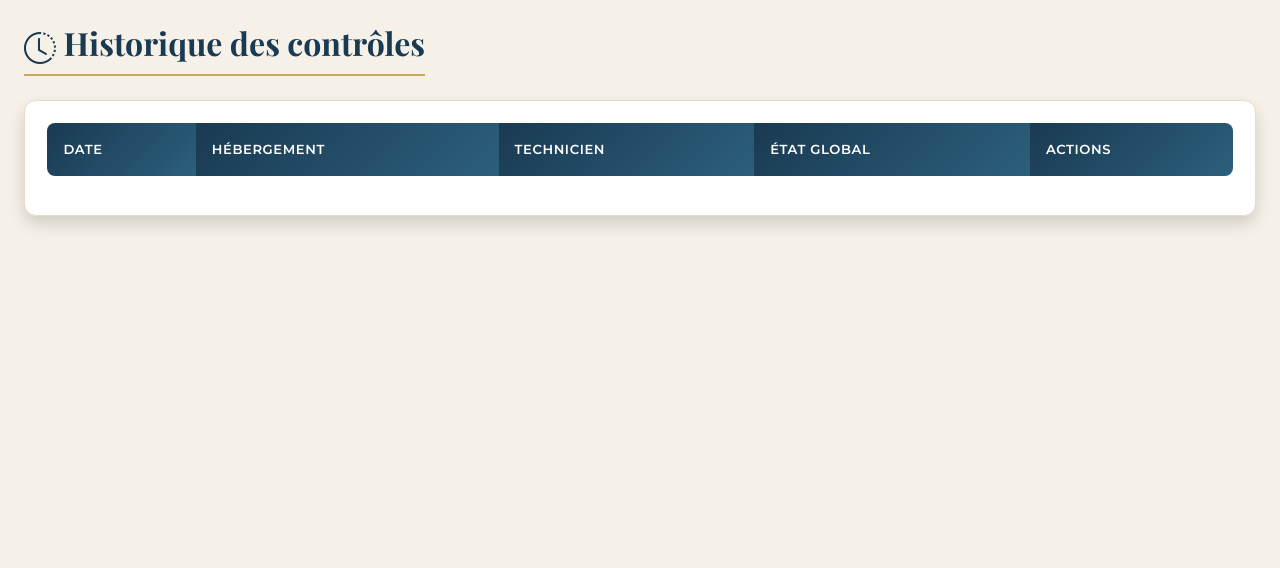
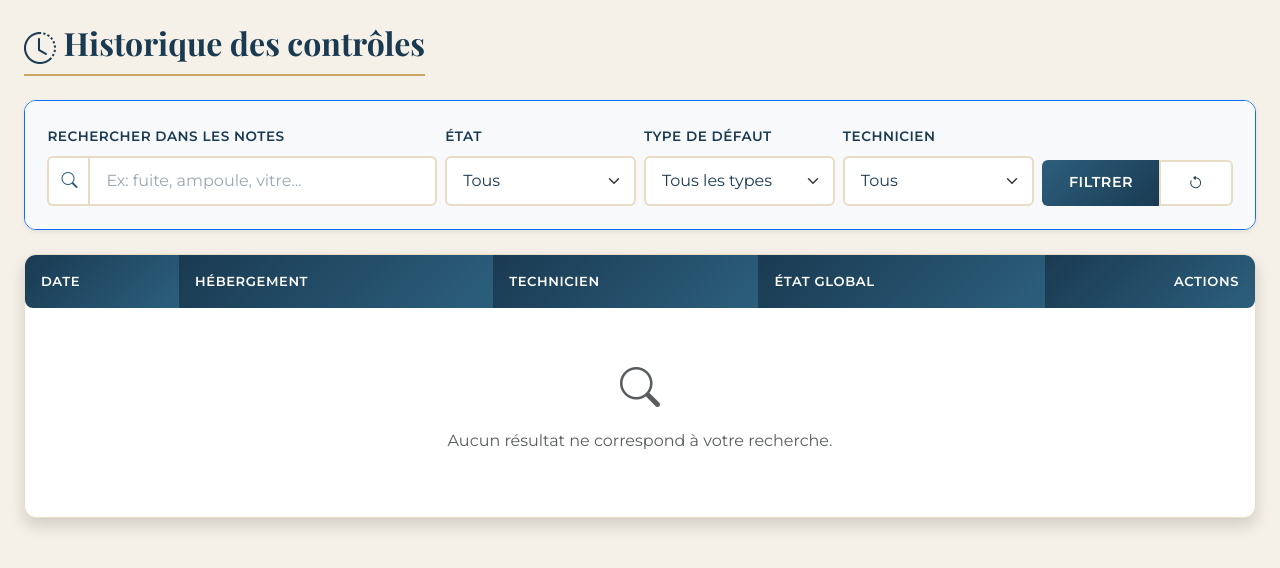
Before and after one commit to Collection-Rivage/le-phare-check, a Flask app: page /historique in a window 1280 px wide. Shown: the part 148-716 px from the top of the page. Run offline with Flask 3, Linux system fonts and the light colour scheme; a user stored in the database is signed in; data comes from the database, SQL or seed files in the repository; data that the repository does not hold is empty.

Commit message:
Update historique.html

```diff
--- a/templates/historique.html
+++ b/templates/historique.html
@@ -5,17 +5,78 @@
 <div class="container mt-4">
     <h2 class="mb-4"><i class="bi bi-clock-history"></i> Historique des contrôles</h2>
 
+    <!-- BARRE DE RECHERCHE ET FILTRES -->
+    <div class="card mb-4 shadow-sm border-primary">
+        <div class="card-body bg-light">
+            <form method="GET" action="{{ url_for('historique') }}" class="row g-2">
+                <!-- Recherche par mot-clé -->
+                <div class="col-md-4">
+                    <label class="form-label small fw-bold">Rechercher dans les notes</label>
+                    <div class="input-group">
+                        <span class="input-group-text bg-white"><i class="bi bi-search"></i></span>
+                        <input type="text" name="q" class="form-control" placeholder="Ex: fuite, ampoule, vitre..." value="{{ request.args.get('q', '') }}">
+                    </div>
+                </div>
+
+                <!-- Filtre État -->
+                <div class="col-md-2">
+                    <label class="form-label small fw-bold">État</label>
+                    <select name="etat" class="form-select">
+                        <option value="">Tous</option>
+                        <option value="critique" {% if request.args.get('etat') == 'critique' %}selected{% endif %}>🔴 Critique</option>
+                        <option value="alerte" {% if request.args.get('etat') == 'alerte' %}selected{% endif %}>⚠️ Alerte</option>
+                    </select>
+                </div>
+
+                <!-- Filtre Type -->
+                <div class="col-md-2">
+                    <label class="form-label small fw-bold">Type de défaut</label>
+                    <select name="type" class="form-select">
+                        <option value="">Tous les types</option>
+                        <option value="electricite" {% if request.args.get('type') == 'electricite' %}selected{% endif %}>⚡ Électricité</option>
+                        <option value="plomberie" {% if request.args.get('type') == 'plomberie' %}selected{% endif %}>🚰 Plomberie</option>
+                        <option value="chauffage" {% if request.args.get('type') == 'chauffage' %}selected{% endif %}>🔥 Chauffage</option>
+                        <option value="proprete" {% if request.args.get('type') == 'proprete' %}selected{% endif %}>🧹 Propreté</option>
+                        <option value="equipements" {% if request.args.get('type') == 'equipements' %}selected{% endif %}>📺 Équipements</option>
+                    </select>
+                </div>
+
+                <!-- Filtre Technicien -->
+                <div class="col-md-2">
+                    <label class="form-label small fw-bold">Technicien</label>
+                    <select name="tech" class="form-select">
+                        <option value="">Tous</option>
+                        {% for t in techniciens %}
+                        <option value="{{ t.id }}" {% if request.args.get('tech') == t.id|string %}selected{% endif %}>{{ t.username }}</option>
+                        {% endfor %}
+                    </select>
+                </div>
+
+                <!-- Boutons Actions -->
+                <div class="col-md-2 d-flex align-items-end">
+                    <div class="btn-group w-100">
+                        <button type="submit" class="btn btn-primary fw-bold">Filtrer</button>
+                        <a href="{{ url_for('historique') }}" class="btn btn-outline-secondary" title="Réinitialiser">
+                            <i class="bi bi-arrow-counterclockwise"></i>
+                        </a>
+                    </div>
+                </div>
+            </form>
+        </div>
+    </div>
+
+    <!-- TABLEAU DES RESULTATS -->
     <div class="card shadow">
-        <div class="card-body">
+        <div class="card-body p-0">
             <div class="table-responsive">
-                <table class="table table-hover">
+                <table class="table table-hover mb-0">
                     <thead class="table-dark">
                         <tr>
                             <th>Date</th>
                             <th>Hébergement</th>
                             <th>Technicien</th>
                             <th>État Global</th>
-                            <th>Actions</th>
+                            <th class="text-end">Actions</th>
                         </tr>
                     </thead>
                     <tbody>
@@ -33,8 +94,7 @@
                                     <span class="badge bg-success">OK</span>
                                 {% endif %}
                             </td>
-                            <td>
-                                <!-- Bouton pour ouvrir la modale -->
+                            <td class="text-end">
                                 <button type="button" class="btn btn-info btn-sm text-white" data-bs-toggle="modal" data-bs-target="#modal{{ check.id }}">
                                     <i class="bi bi-eye"></i> Détails
                                 </button>
@@ -44,23 +104,29 @@
                     </tbody>
                 </table>
             </div>
+            {% if not checks %}
+            <div class="p-5 text-center text-muted">
+                <i class="bi bi-search fs-1"></i>
+                <p class="mt-2">Aucun résultat ne correspond à votre recherche.</p>
+            </div>
+            {% endif %}
         </div>
     </div>
 </div>
 
-<!-- SECTION DES MODALES (Placées en dehors de la table pour éviter les bugs de clic) -->
+<!-- SECTION DES MODALES (Placées en dehors de la table pour éviter les bugs) -->
 {% for check in checks %}
-<div class="modal fade" id="modal{{ check.id }}" tabindex="-1" aria-labelledby="label{{ check.id }}" aria-hidden="true">
-    <div class="modal-dialog">
+<div class="modal fade" id="modal{{ check.id }}" tabindex="-1" aria-hidden="true">
+    <div class="modal-dialog modal-dialog-centered">
         <div class="modal-content">
             <div class="modal-header bg-light">
-                <h5 class="modal-title" id="label{{ check.id }}">
+                <h5 class="modal-title">
                     Détails : {{ check.hebergement.emplacement if check.hebergement else 'N/A' }}
                 </h5>
                 <button type="button" class="btn-close" data-bs-dismiss="modal" aria-label="Close"></button>
             </div>
             <div class="modal-body">
-                <p class="text-muted small mb-3">Contrôle effectué le {{ check.created_at.strftime('%d/%m/%Y à %H:%M') }}</p>
+                <p class="text-muted small mb-3">Contrôle effectué par <strong>{{ check.technicien.username }}</strong> le {{ check.created_at.strftime('%d/%m/%Y à %H:%M') }}</p>
 
                 <ul class="list-group list-group-flush border-bottom">
                     <li class="list-group-item d-flex justify-content-between">
@@ -83,12 +149,20 @@
                 {% if check.observations %}
                 <div class="mt-3">
                     <h6 class="fw-bold">Observations :</h6>
-                    <div class="p-2 bg-light rounded border">{{ check.observations }}</div>
+                    <div class="p-2 bg-light rounded border small">{{ check.observations }}</div>
+                </div>
+                {% endif %}
+
+                <!-- AFFICHAGE DE LA SIGNATURE -->
+                {% if check.signature_url %}
+                <div class="mt-3 text-center border-top pt-3">
+                    <h6 class="fw-bold text-start">Signature :</h6>
+                    <img src="{{ check.signature_url }}" class="img-fluid bg-white border rounded" style="max-height: 100px;" alt="Signature">
                 </div>
                 {% endif %}
             </div>
             <div class="modal-footer">
-                <button type="button" class="btn btn-secondary" data-bs-dismiss="modal">Fermer</button>
+                <button type="button" class="btn btn-secondary w-100" data-bs-dismiss="modal">Fermer</button>
             </div>
         </div>
     </div>
```
